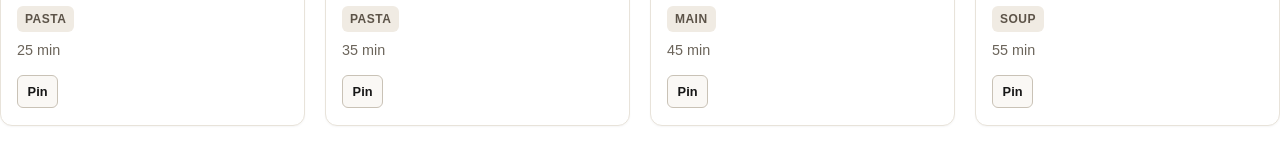
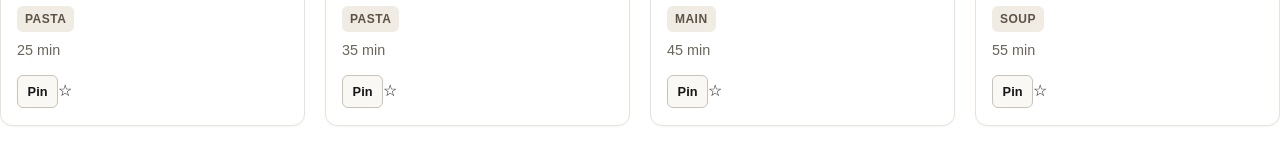
Before and after one commit to Fenohasina08/next-js-recipes, a Next.js app in the folder -next-js-recipes/: page / in a window 1280 px wide. Shown: the part 332-477 px from the top of the page. Built offline with nearby package versions, Linux system fonts and the light colour scheme.

Commit message:
update recipecard favorite button

```diff
--- a/-next-js-recipes/src/components/RecipeCard/RecipeCard.tsx
+++ b/-next-js-recipes/src/components/RecipeCard/RecipeCard.tsx
@@ -1,6 +1,7 @@
 'use client';
 
 import { useState } from 'react';
+import Link from 'next/link';
 import styles from './RecipeCard.module.css';
 
 interface Recipe {
@@ -11,16 +12,27 @@ interface Recipe {
   duration: number;
 }
 
-export default function RecipeCard({ recipe }: { recipe: Recipe }) {
+interface RecipeCardProps {
+  recipe: Recipe;
+  isFavorite: boolean;
+  onToggleFavorite: (id: string) => void;
+}
+
+export default function RecipeCard({ recipe, isFavorite, onToggleFavorite }: RecipeCardProps) {
   const [pinned, setPinned] = useState(false);
 
   return (
     <article className={`${styles.card} ${pinned ? styles.pinned : ''}`}>
+      <Link href={`/recettes/${recipe.id}`}>
         <img className={styles.image} src={recipe.image} alt="" />
+      </Link>
       <div className={styles.body}>
+        <Link href={`/recettes/${recipe.id}`}>
           <h2 className={styles.name}>{recipe.name}</h2>
+        </Link>
         <span className={styles.badge}>{recipe.category}</span>
         <p className={styles.duration}>{recipe.duration} min</p>
+        <div className={styles.actions}>
           <button
             type="button"
             className={styles.pin}
@@ -28,6 +40,14 @@ export default function RecipeCard({ recipe }: { recipe: Recipe }) {
           >
             {pinned ? 'Unpin' : 'Pin'}
           </button>
+          <button
+            type="button"
+            className={`${styles.favorite} ${isFavorite ? styles.active : ''}`}
+            onClick={() => onToggleFavorite(recipe.id)}
+          >
+            {isFavorite ? '★' : '☆'}
+          </button>
+        </div>
       </div>
     </article>
   );
```
Lines whose indentation alone changed are shown as unchanged.
